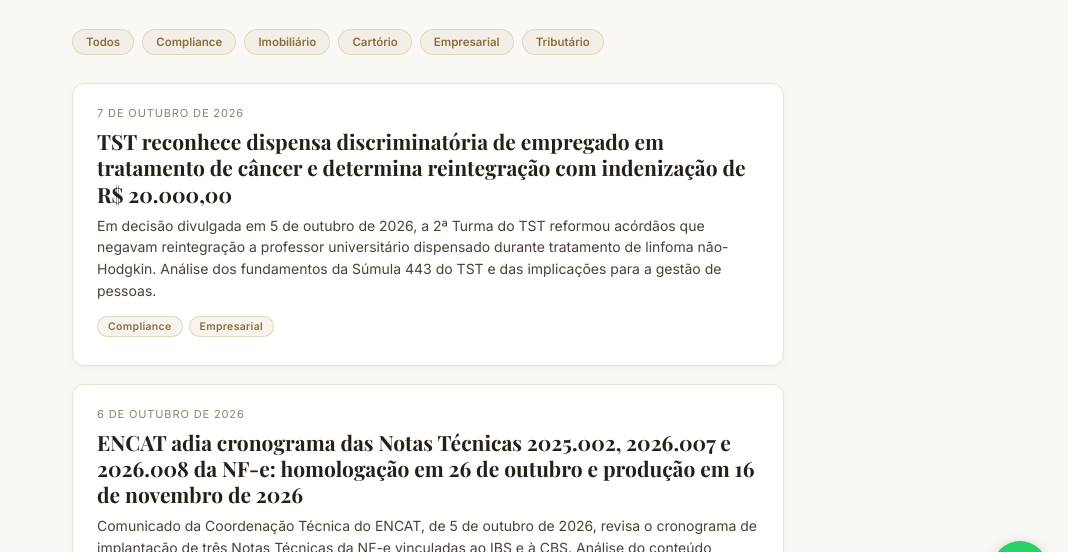
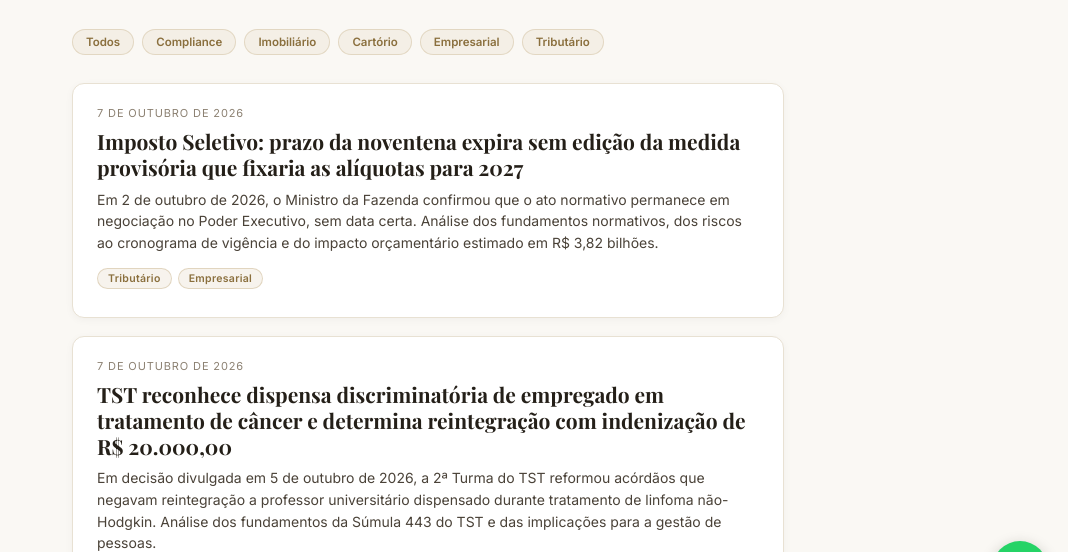
Before and after one commit to roberta28cepeda/psa-blog, a plain HTML site: page index.html in a window 1280 px wide. Shown: the part 183-735 px from the top of the page, without its empty margins (212-1280 px from the left). Drawn offline with nearby package versions, Linux system fonts and the light colour scheme; a web font is replaced by a local one.

Commit message:
Atualiza index.html: adiciona artigo Imposto Seletivo — automação diária

```diff
--- a/index.html
+++ b/index.html
@@ -236,6 +236,13 @@
   <h1 class="page-title">Blog PSA Advocacia Empresarial</h1>
   <p class="page-sub">Compliance, imobiliário, cartório, empresarial e tributário — sem juridiquês.</p>
   <div class="filter-row"><span class="filter-tag">Todos</span><span class="filter-tag">Compliance</span><span class="filter-tag">Imobiliário</span><span class="filter-tag">Cartório</span><span class="filter-tag">Empresarial</span><span class="filter-tag">Tributário</span></div>
+
+  <a href="imposto-seletivo-mp-atraso.html" class="post-card">
+    <div class="data">7 de outubro de 2026</div>
+    <h2>Imposto Seletivo: prazo da noventena expira sem edição da medida provisória que fixaria as alíquotas para 2027</h2>
+    <p>Em 2 de outubro de 2026, o Ministro da Fazenda confirmou que o ato normativo permanece em negociação no Poder Executivo, sem data certa. Análise dos fundamentos normativos, dos riscos ao cronograma de vigência e do impacto orçamentário estimado em R$ 3,82 bilhões.</p>
+    <div style="margin-top:12px;"><span class="tag">Tributário</span><span class="tag">Empresarial</span></div>
+  </a>
 
   <a href="tst-professor-cancer-demissao-discriminatoria.html" class="post-card">
     <div class="data">7 de outubro de 2026</div>
```
